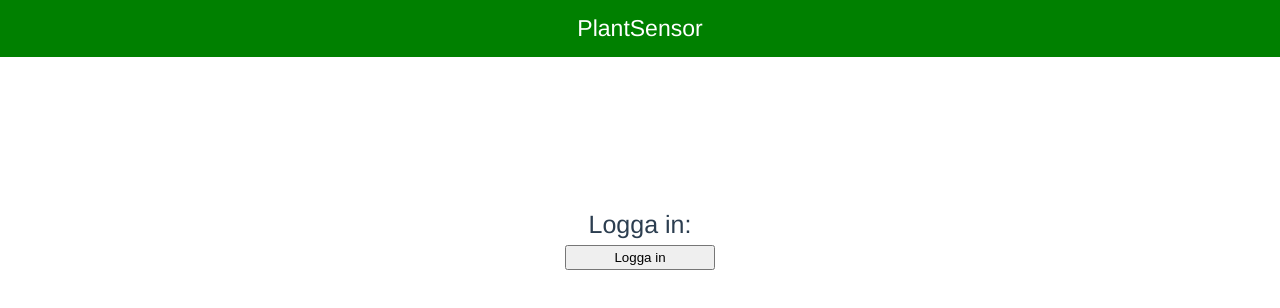
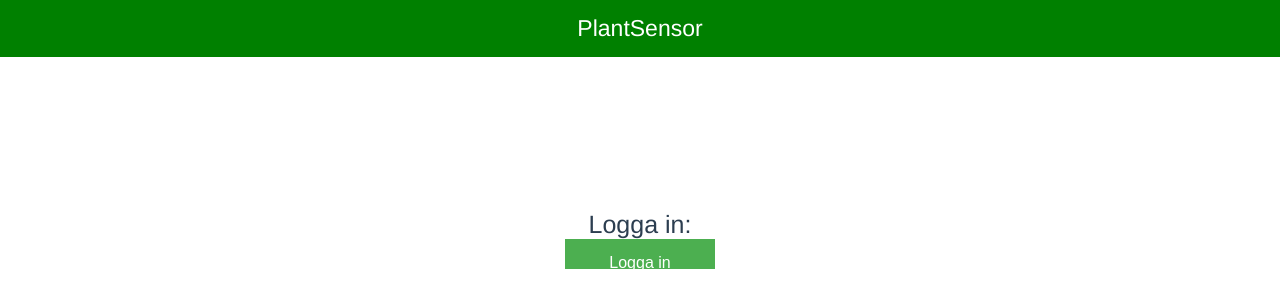
Before and after one commit to Neerav83/Sensorapp, a Vue app: page / in a window 1280 px wide. Shown: the top 308 px of the page. Built offline with nearby package versions, Linux system fonts and the light colour scheme.

Commit message:
updating

```diff
--- a/src/components/login.vue
+++ b/src/components/login.vue
@@ -2,7 +2,7 @@
   <div class="login">
     Logga in:<br>
     <form>
-    <input style='width:150px; height:25px;' type=submit value="Logga in">
+    <input class=button  type=submit value="Logga in">
     </form>
   </div>
 </template>
@@ -31,4 +31,18 @@ li {
 a {
   color: #42b983;
 }
+
+
+.button {
+  background-color: #4CAF50; /* Green */
+  border: none;
+  color: white;
+  padding: 15px 32px;
+  text-align: center;
+  text-decoration: none;
+  display: inline-block;
+  font-size: 16px;
+  width:150px;
+  height: 25px;
+}
 </style>
```
